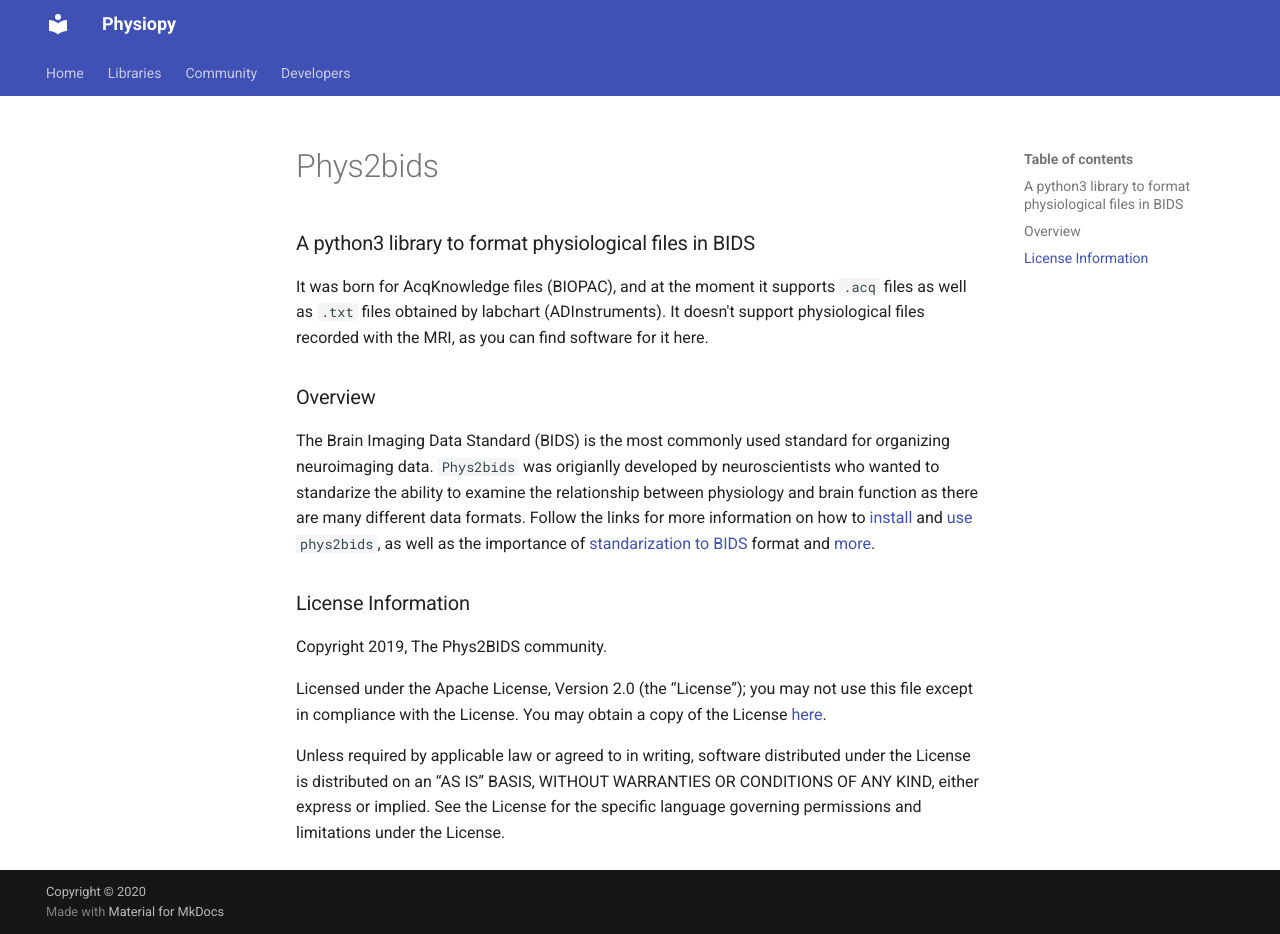
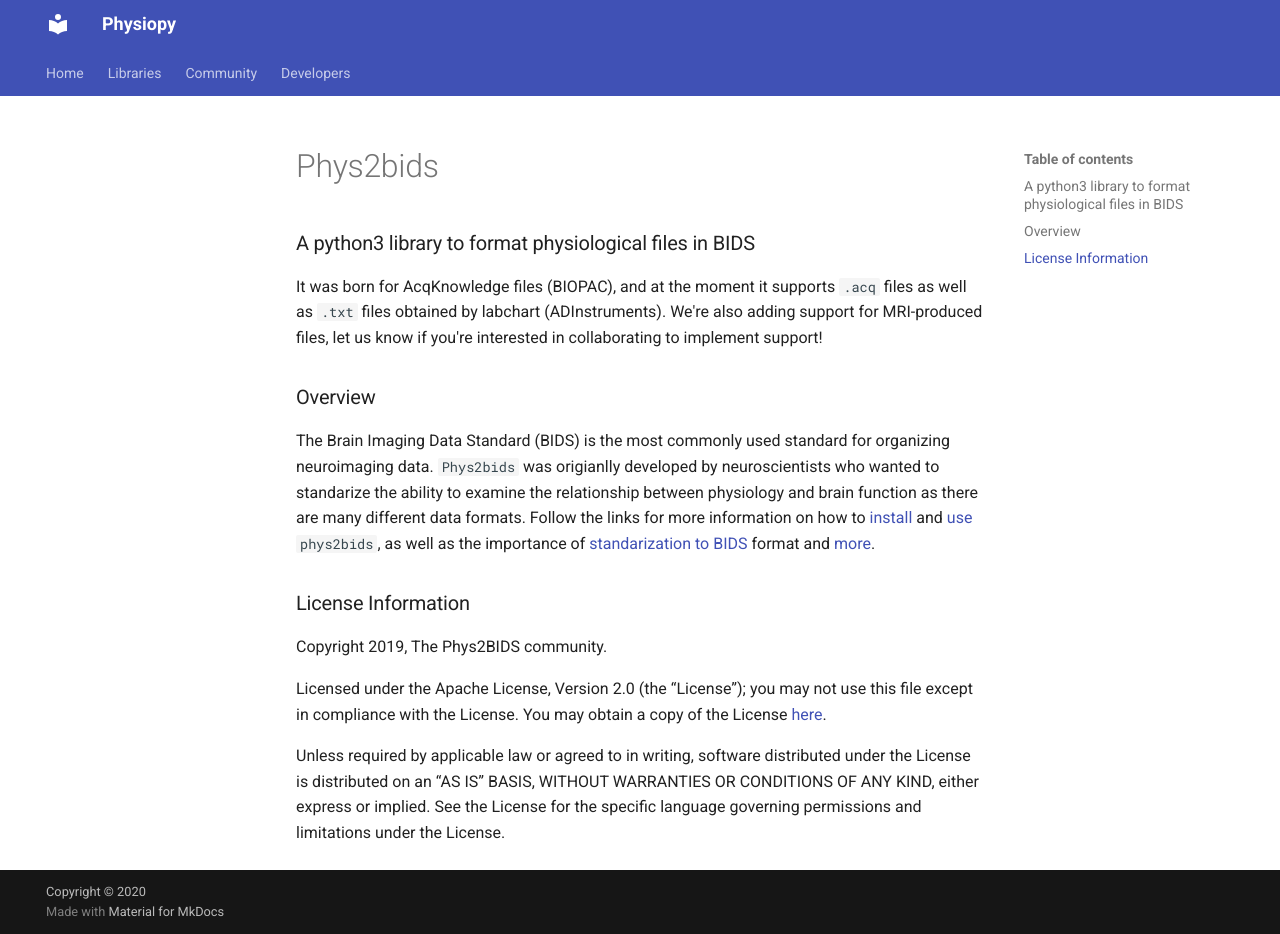
Before and after one commit to physiopy/physiopy.github.io, an MkDocs documentation site: the page built from docs/libraries/phys2bids.md, in a window 1280 px wide and 934 px high. Built offline with MkDocs 1.6.1 and Material for MkDocs 9.7.7, drawn with Linux system fonts in a browser that asks for light colours.

Commit message:
Update docs/libraries/phys2bids.md

```diff
--- a/docs/libraries/phys2bids.md
+++ b/docs/libraries/phys2bids.md
@@ -1,6 +1,6 @@
 # Phys2bids
 ### A python3 library to format physiological files in BIDS
-It was born for AcqKnowledge files (BIOPAC), and at the moment it supports `.acq` files as well as `.txt` files obtained by labchart (ADInstruments). It doesn't support physiological files recorded with the MRI, as you can find software for it here.
+It was born for AcqKnowledge files (BIOPAC), and at the moment it supports `.acq` files as well as `.txt` files obtained by labchart (ADInstruments). We're also adding support for MRI-produced files, let us know if you're interested in collaborating to implement support!
 
 ### Overview
 The Brain Imaging Data Standard (BIDS) is the most commonly used standard for organizing neuroimaging data. `Phys2bids` was origianlly developed by neuroscientists who wanted to standarize the ability to examine the relationship between physiology and brain function as there are many different data formats. Follow the links for more information on how to [install](https://phys2bids.readthedocs.io/en/latest/installation.html) and [use](https://phys2bids.readthedocs.io/en/latest/howto.html) `phys2bids`, as well as the importance of [standarization to BIDS](https://phys2bids.readthedocs.io/en/latest/bids.html) format and [more](https://phys2bids.readthedocs.io/en/latest/index.html).
```
